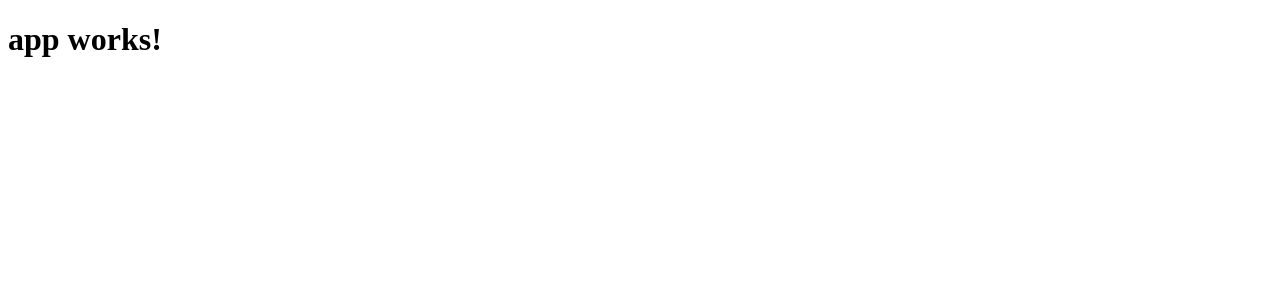
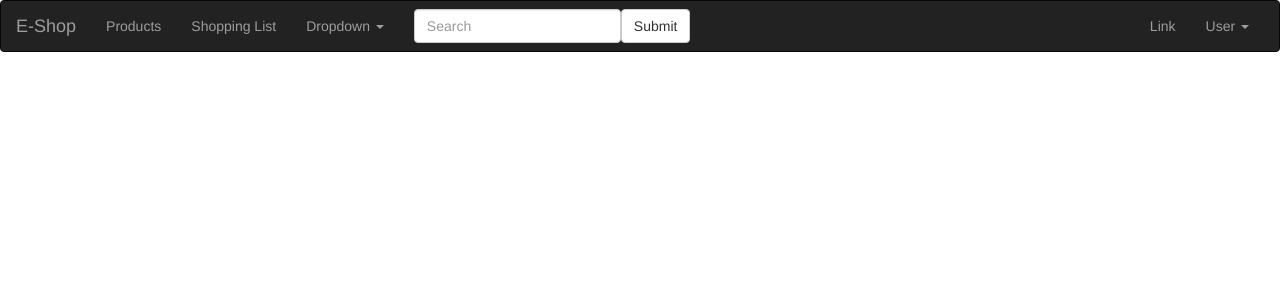
Before and after one commit to Caoimhin89/angular2-shopping-list, an Angular app in the folder shopping-list/: page / in a window 1280 px wide. Shown: the top 300 px of the page. Built offline with nearby package versions, Linux system fonts and the light colour scheme.

Commit message:
add header component

```diff
--- a/shopping-list/src/app/app.component.html
+++ b/shopping-list/src/app/app.component.html
@@ -1,3 +1 @@
-<h1>
-  {{title}}
-</h1>
+<app-header></app-header>
--- a/shopping-list/src/app/app.module.ts
+++ b/shopping-list/src/app/app.module.ts
@@ -4,10 +4,12 @@ import { FormsModule } from '@angular/forms';
 import { HttpModule } from '@angular/http';
 
 import { AppComponent } from './app.component';
+import { HeaderComponent } from './header.component';
 
 @NgModule({
   declarations: [
-    AppComponent
+    AppComponent,
+    HeaderComponent
   ],
   imports: [
     BrowserModule,
--- /dev/null
+++ b/shopping-list/src/app/header.component.html
@@ -0,0 +1,52 @@
+<nav class="navbar navbar-inverse">
+  <div class="container-fluid">
+    <!-- Brand and toggle get grouped for better mobile display -->
+    <div class="navbar-header">
+      <button type="button" class="navbar-toggle collapsed" data-toggle="collapse" data-target="#bs-example-navbar-collapse-1" aria-expanded="false">
+        <span class="sr-only">Toggle navigation</span>
+        <span class="icon-bar"></span>
+        <span class="icon-bar"></span>
+        <span class="icon-bar"></span>
+      </button>
+      <a class="navbar-brand" href="#">E-Shop</a>
+    </div>
+
+    <!-- Collect the nav links, forms, and other content for toggling -->
+    <div class="collapse navbar-collapse" id="bs-example-navbar-collapse-1">
+      <ul class="nav navbar-nav">
+        <li><a href="#">Products</a></li>
+        <li><a href="#">Shopping List</a></li>
+        <li class="dropdown">
+          <a href="#" class="dropdown-toggle" data-toggle="dropdown" role="button" aria-haspopup="true" aria-expanded="false">Dropdown <span class="caret"></span></a>
+          <ul class="dropdown-menu">
+            <li><a href="#">Action</a></li>
+            <li><a href="#">Another action</a></li>
+            <li><a href="#">Something else here</a></li>
+            <li role="separator" class="divider"></li>
+            <li><a href="#">Separated link</a></li>
+            <li role="separator" class="divider"></li>
+            <li><a href="#">One more separated link</a></li>
+          </ul>
+        </li>
+      </ul>
+      <form class="navbar-form navbar-left">
+        <div class="form-group">
+          <input type="text" class="form-control" placeholder="Search">
+        </div>
+        <button type="submit" class="btn btn-default">Submit</button>
+      </form>
+      <ul class="nav navbar-nav navbar-right">
+        <li><a href="#">Link</a></li>
+        <li class="dropdown">
+          <a href="#" class="dropdown-toggle" data-toggle="dropdown" role="button" aria-haspopup="true" aria-expanded="false">User <span class="caret"></span></a>
+          <ul class="dropdown-menu">
+            <li><a href="#">Login</a></li>
+            <li><a href="#">Another action</a></li>
+            <li role="separator" class="divider"></li>
+            <li><a href="#">Logout</a></li>
+          </ul>
+        </li>
+      </ul>
+    </div><!-- /.navbar-collapse -->
+  </div><!-- /.container-fluid -->
+</nav>
--- /dev/null
+++ b/shopping-list/src/app/header.component.ts
@@ -0,0 +1,14 @@
+import { Component, OnInit } from '@angular/core';
+
+@Component({
+  selector: 'app-header',
+  templateUrl: './header.component.html'
+})
+export class HeaderComponent implements OnInit {
+
+  constructor() { }
+
+  ngOnInit() {
+  }
+
+}
--- a/shopping-list/src/index.html
+++ b/shopping-list/src/index.html
@@ -7,8 +7,15 @@
 
   <meta name="viewport" content="width=device-width, initial-scale=1">
   <link rel="icon" type="image/x-icon" href="favicon.ico">
+  <!-- Bootstrap CSS -->
+  <link rel="stylesheet" href="https://maxcdn.bootstrapcdn.com/bootstrap/3.3.7/css/bootstrap.min.css" integrity="sha384-BVYiiSIFeK1dGmJRAkycuHAHRg32OmUcww7on3RYdg4Va+PmSTsz/K68vbdEjh4u" crossorigin="anonymous">
 </head>
 <body>
   <app-root>Loading...</app-root>
+
+  <!-- jQuery (necessary for Bootstrap's JavaScript plugins) -->
+  <script src="https://ajax.googleapis.com/ajax/libs/jquery/1.12.4/jquery.min.js"></script>
+  <!-- Bootstrap JS -->
+  <script src="https://maxcdn.bootstrapcdn.com/bootstrap/3.3.7/js/bootstrap.min.js" integrity="sha384-Tc5IQib027qvyjSMfHjOMaLkfuWVxZxUPnCJA7l2mCWNIpG9mGCD8wGNIcPD7Txa" crossorigin="anonymous"></script>
 </body>
 </html>
```
